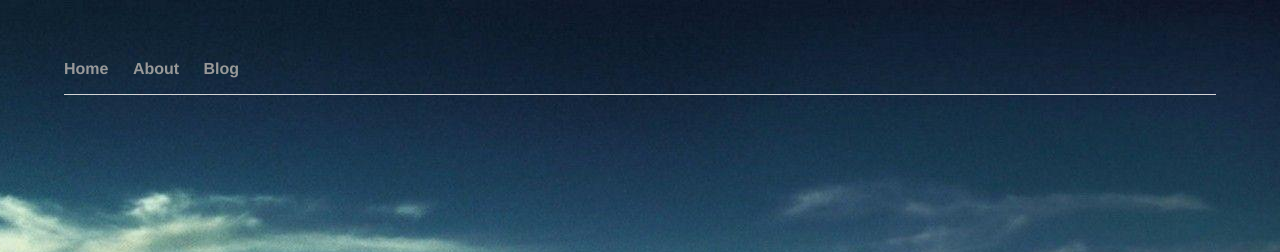
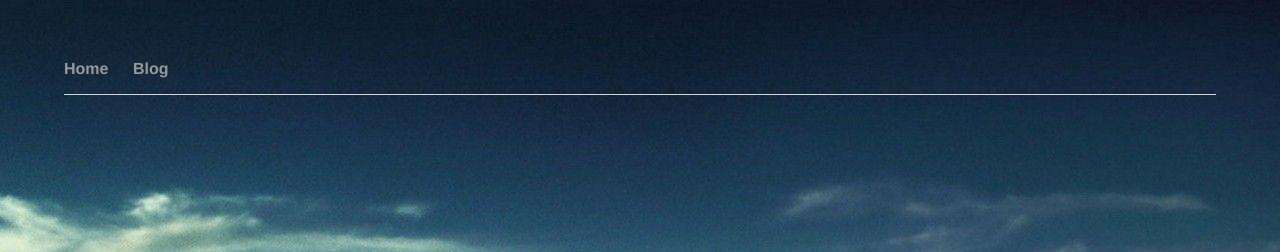
Before and after one commit to brentestewart/brentestewart.github.io, a Jekyll site: the page built from index.html, in a window 1280 px wide. Shown: the top 252 px of the page. Built offline with Jekyll 4.4.1, drawn with Linux system fonts in a browser that asks for light colours.

Commit message:
Remove About link. Add underline to nav bar.

```diff
--- a/_layouts/default.html
+++ b/_layouts/default.html
@@ -10,7 +10,6 @@
 			<nav>
 	    		<ul>
 	        		<li><a href="/">Home</a></li>
-		        	<li><a href="/about">About</a></li>
 	        		<li><a href="/blog">Blog</a></li>
 	    		</ul>
 			</nav>
--- a/css/main.css
+++ b/css/main.css
@@ -19,10 +19,11 @@
 h3 { font-size: 2.3em; }
 h4 { font-size: 1.9em; }
 
+nav { border-bottom: 1px solid #d5d5d5; }
 nav ul, footer ul { font-size: 12pt; font-family: 'Helvetica', 'Arial', 'Sans-Serif'; padding: 0px; list-style: none; font-weight: bold; }
 nav ul li, footer ul li { display: inline; margin-right: 20px; }
 
-footer { border-top: 1px solid #d5d5d5; font-size: 8pt; }
+footer { font-size: 8pt; }
 
 /* Blog */
 ul.posts {
```
